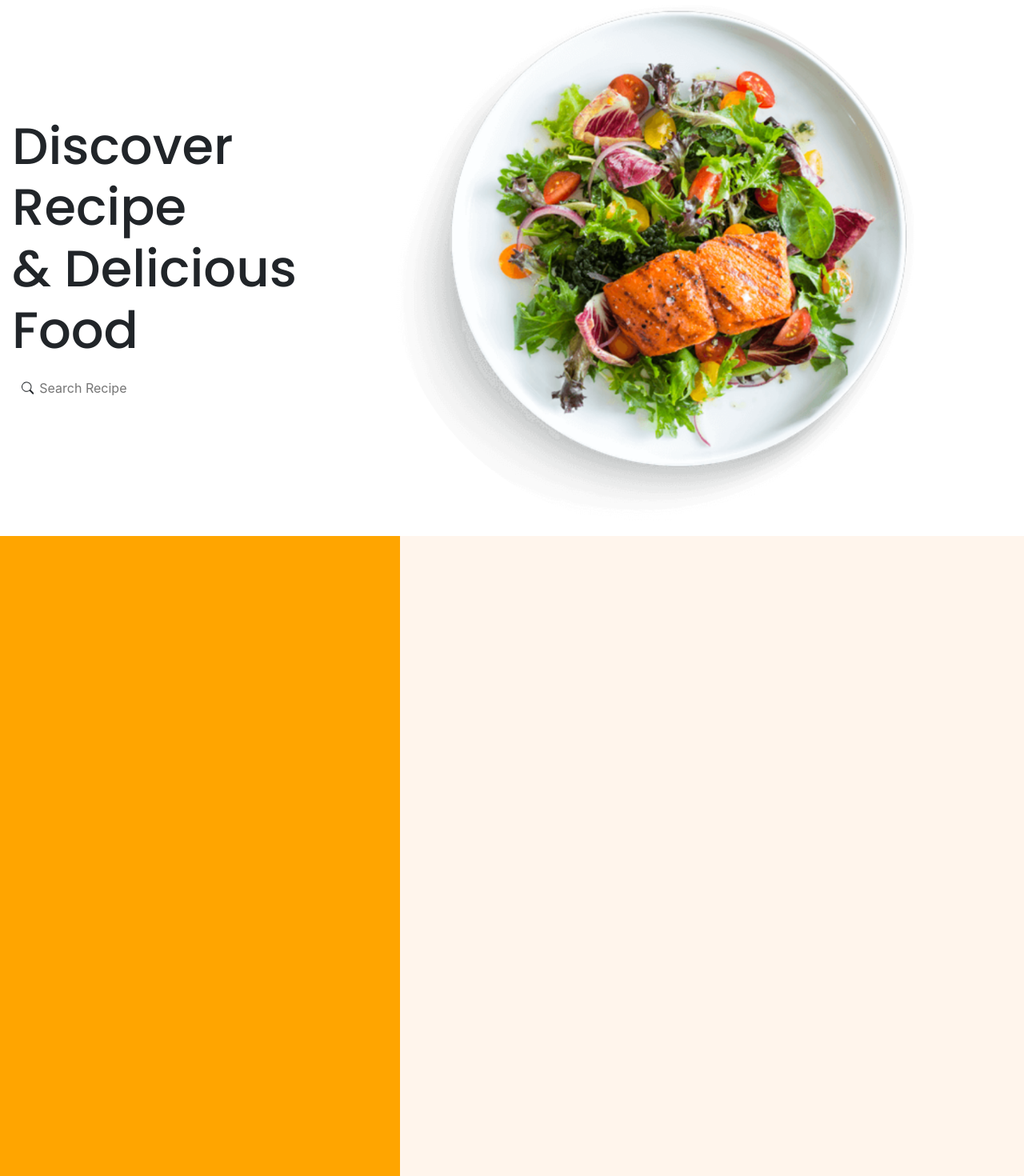
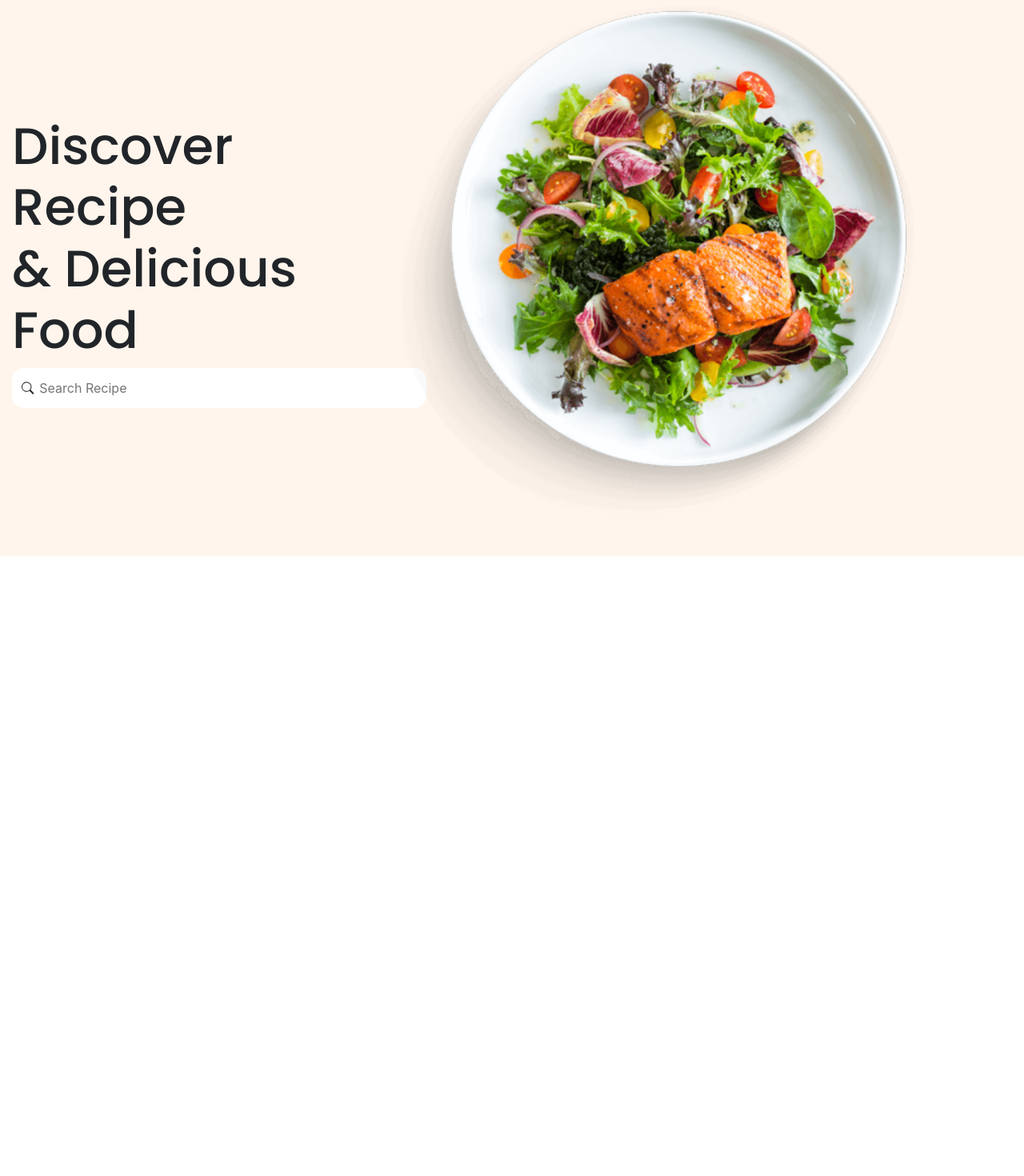
Before and after one commit to sayarama/food-recipe, a React (Create React App) app: page / in a window 1280 px wide. Shown: the part 105-1575 px from the top of the page at 80% size. After the commit the page ends 800 px from the top, so only its background shows below. Built offline with nearby package versions, Linux system fonts and the light colour scheme.

Commit message:
[Update] Background

```diff
--- a/src/pages/Home.js
+++ b/src/pages/Home.js
@@ -23,12 +23,6 @@ function Home() {
         </div>
     </nav>
     </div>
-
-    <div className='background'>
-        <div className='orange-bar'>
-
-        </div>
-    </div>
     </>
 
   )
--- a/src/style/Home.css
+++ b/src/style/Home.css
@@ -1,3 +1,8 @@
+.main-box{
+    background-image: url(/public/images/background-hero.png);
+    height: 100vh;
+}
+
 .nav-box {
     display: flex;
     justify-content: space-around;
@@ -28,13 +33,3 @@
 .hero-right img {
     width: 85%;
 }
-
-.background {
-    background-color: #FFF5EC;
-}
-
-.orange-bar {
-    background-color: orange;
-    width: 500px;
-    height: 100vh;
-}
```
Also changed, not shown: public/images/background-hero.png (added).
